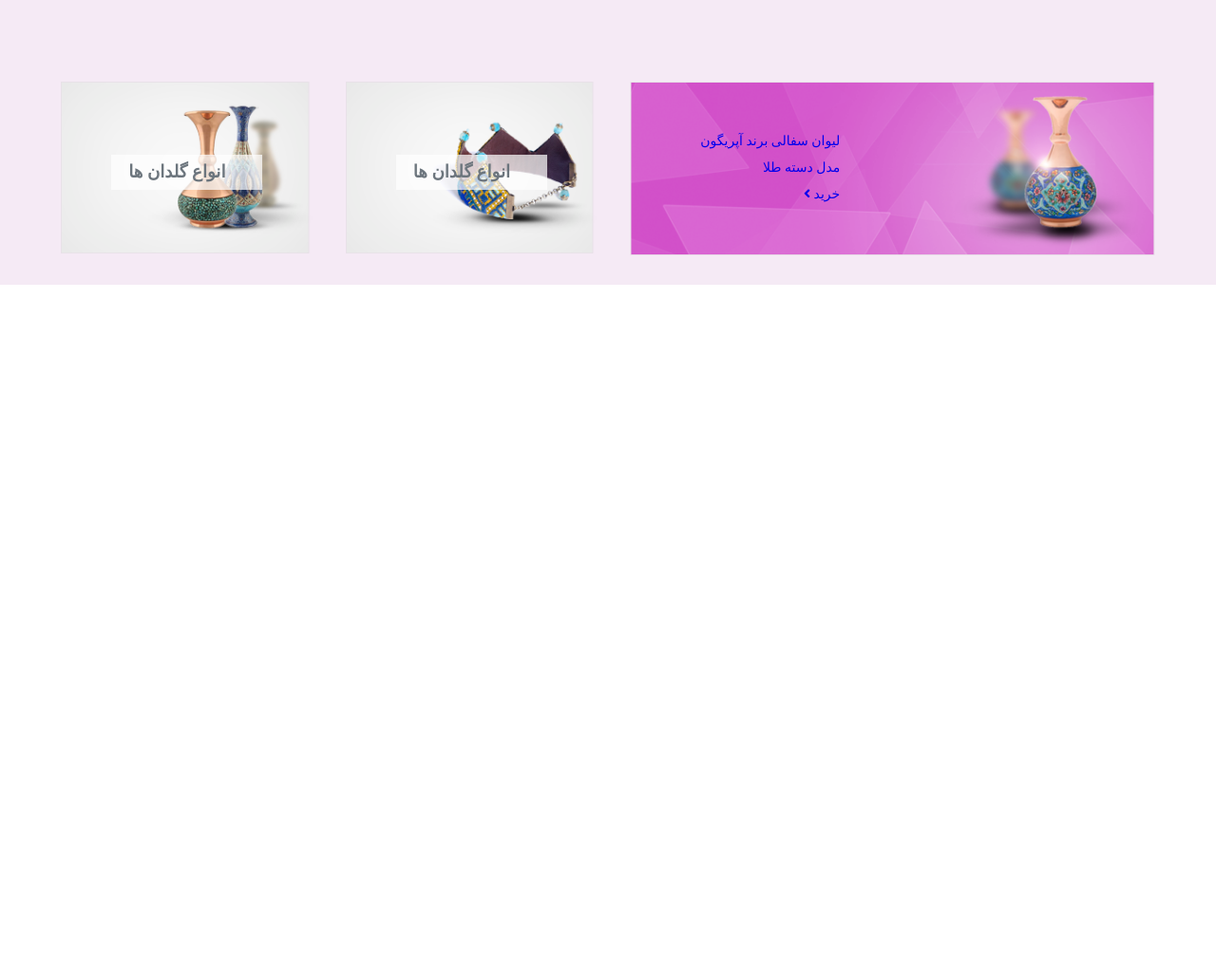
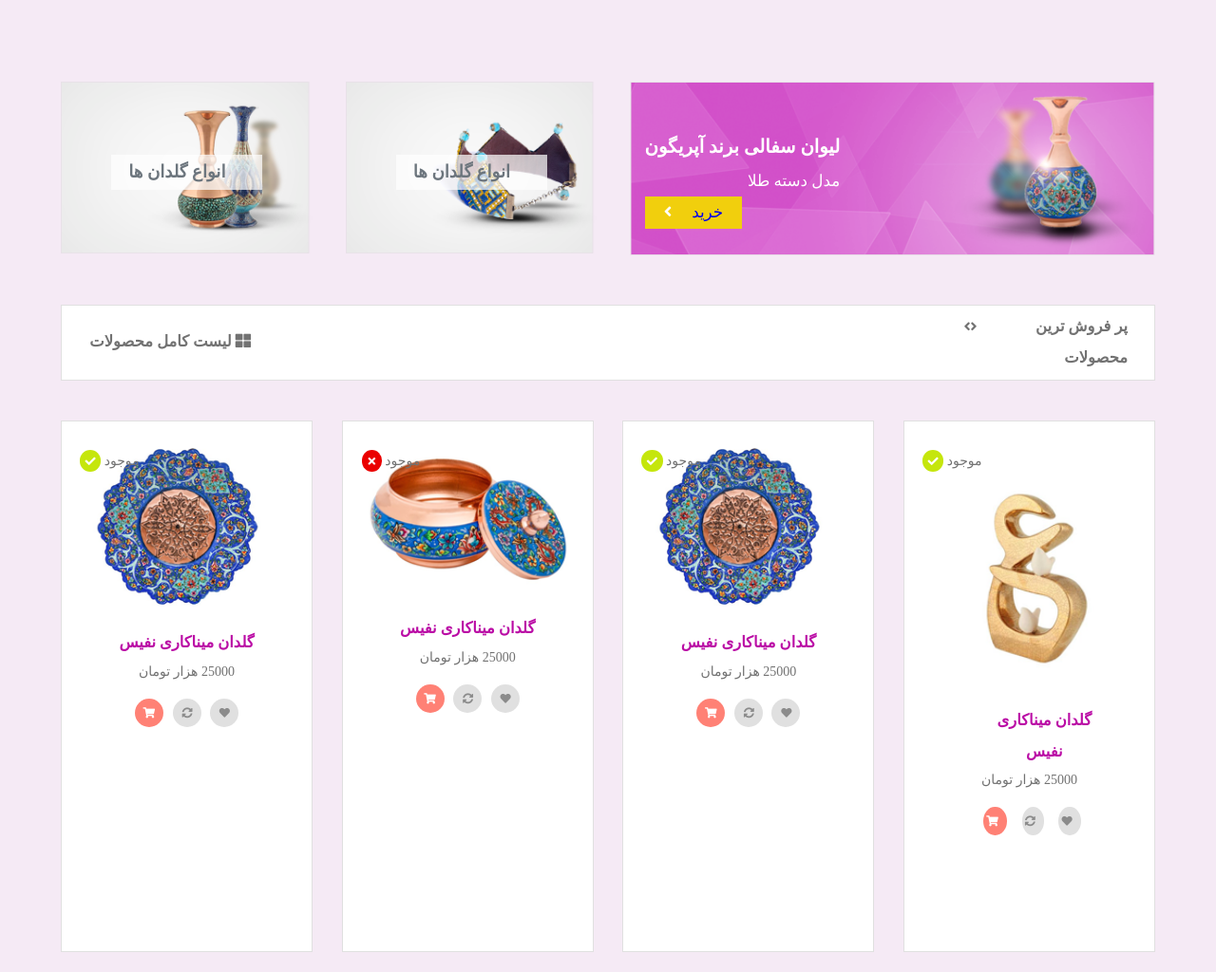
Before and after one commit to nazaninsoleimanian/project-flexbox, a plain HTML site: page index.html in a window 1280 px wide. Shown: the part 3156-4180 px from the top of the page at 95% size. Before the commit the page ends 3456 px from the top, so only its background shows below. Drawn offline with Linux system fonts and the light colour scheme.

Commit message:
develop css and html file

```diff
--- a/index.html
+++ b/index.html
@@ -228,6 +228,7 @@
                 <a href="#" class="submit-btn gray"><i class="fas fa-th-large"></i> جزئیات بیشتر</a>
             </div>
         </section>
+
         <section class="third-section">
             <div class="most-sale">
                 <h3>پر فروش ترین محصولات</h3>
@@ -352,6 +353,93 @@
                 </div>
             </div>
         </section>
+
+        <section class="third-section">
+            <div class="most-sale">
+                <h3>پر فروش ترین محصولات</h3>
+                <a href="#"><i class="fas fa-angle-right"></i></a>
+                <a href="#"><i class="fas fa-angle-left"></i></a>
+            </div>
+            <div class="list-product">
+                <a href="#"><h3><i class="fas fa-th-large"></i> لیست کامل محصولات</h3></a>
+            </div>
+        </section>
+
+
+        <section class="section-forth">
+            <div class="four-card-product">
+                <div class="stock sec-stock">
+                    <a href="#">
+                        <span>موجود</span>
+                        <i class="fas fa-check"></i>
+                    </a>
+                </div>
+                <div class="card-product sec-card-product">
+                    <a href="#"><img class="img-product sec-img-product" src="resources/img/product7.png"></a>
+                    <h3 class="text-product"><a href="#">گلدان میناکاری نفیس</a></h3>
+                    <p class="price">25000 هزار تومان</p>
+                    <ul class="icon-circle">
+                        <li><a href="#"><i class="fas fa-heart"></i></a></li>
+                        <li><a href="#"><i class="fas fa-sync-alt"></i></a></li>
+                        <li><a href="#"><i class="fas fa-shopping-cart"></i></a></li>
+                    </ul>
+                </div>
+            </div>
+           <div class="four-card-product">
+                <div class="stock sec-stock">
+                    <a href="#">
+                        <span>موجود</span>
+                        <i class="fas fa-check"></i>
+                    </a>
+                </div>
+                <div class="card-product">
+                    <a href="#"><img class="img-product" src="resources/img/product6.png"></a>
+                    <h3 class="text-product"><a href="#">گلدان میناکاری نفیس</a></h3>
+                    <p class="price">25000 هزار تومان</p>
+                    <ul class="icon-circle">
+                        <li><a href="#"><i class="fas fa-heart"></i></a></li>
+                        <li><a href="#"><i class="fas fa-sync-alt"></i></a></li>
+                        <li><a href="#"><i class="fas fa-shopping-cart"></i></a></li>
+                    </ul>
+                </div>
+            </div>
+           <div class="four-card-product">
+                <div class="stock sec-stock">
+                    <a href="#">
+                        <span>موجود</span>
+                        <i id="fa-times" class="fas fa-times"></i>
+                    </a>
+                </div>
+                <div class="card-product">
+                    <a href="#"><img class="img-product" src="resources/img/product5.png"></a>
+                    <h3 class="text-product"><a href="#">گلدان میناکاری نفیس</a></h3>
+                    <p class="price">25000 هزار تومان</p>
+                    <ul class="icon-circle">
+                        <li><a href="#"><i class="fas fa-heart"></i></a></li>
+                        <li><a href="#"><i class="fas fa-sync-alt"></i></a></li>
+                        <li><a href="#"><i class="fas fa-shopping-cart"></i></a></li>
+                    </ul>
+                </div>
+            </div>
+           <div class="four-card-product">
+                <div class="stock sec-stock">
+                    <a href="#">
+                        <span>موجود</span>
+                        <i class="fas fa-check"></i>
+                    </a>
+                </div>
+                <div class="card-product">
+                    <a href="#"><img class="img-product" src="resources/img/product6.png"></a>
+                    <h3 class="text-product"><a href="#">گلدان میناکاری نفیس</a></h3>
+                    <p class="price">25000 هزار تومان</p>
+                    <ul class="icon-circle">
+                        <li><a href="#"><i class="fas fa-heart"></i></a></li>
+                        <li><a href="#"><i class="fas fa-sync-alt"></i></a></li>
+                        <li><a href="#"><i class="fas fa-shopping-cart"></i></a></li>
+                    </ul>
+                </div>
+            </div>
+        </section>
     </main>
 </body>
 </html>
--- a/resources/css/style.css
+++ b/resources/css/style.css
@@ -478,3 +478,35 @@ section {
 .img-banner {
     width: 100%;
 }
+.brand {
+    font-size: 140%;
+    font-weight: bold;
+    color: #ffffff;
+
+}
+.brand + a {
+    font-size:120%;
+    color: #ffffff;
+}
+.sale {
+    width: 50%;
+    background-color: #f1cf0d;
+    font-size: 120%;
+    align-self: flex-end;
+    text-align: center;
+}
+.sale i {
+    color: #ffffff;
+    margin-right: 1em;
+}
+/* REPEAT SECTION FORTH */
+.stock.sec-stock {
+    top: 5%;
+    right: 69%;
+}
+.card-product.sec-card-product a {
+width: 80%;
+}
+.card-product.sec-card-product {
+    margin-top: 2em;
+}
```
Also changed, not shown: resources/img/product5.png (added).
